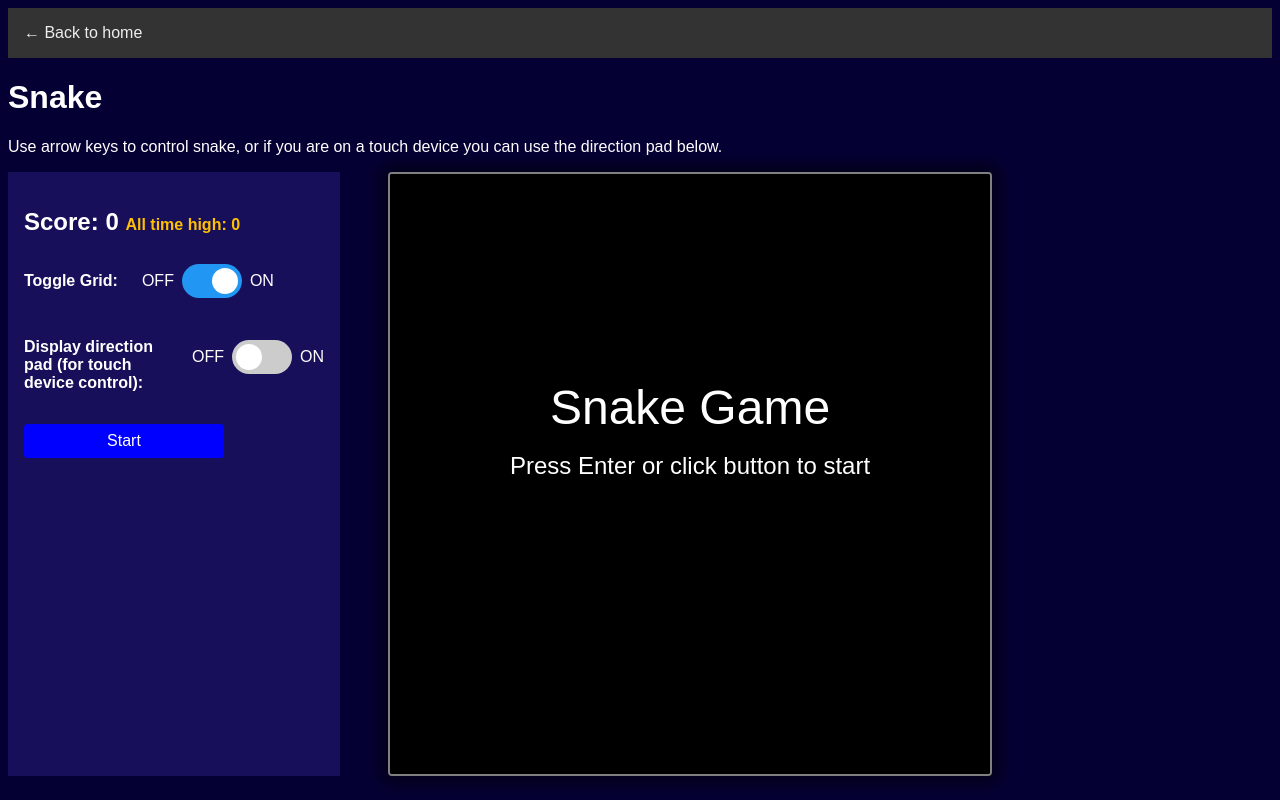
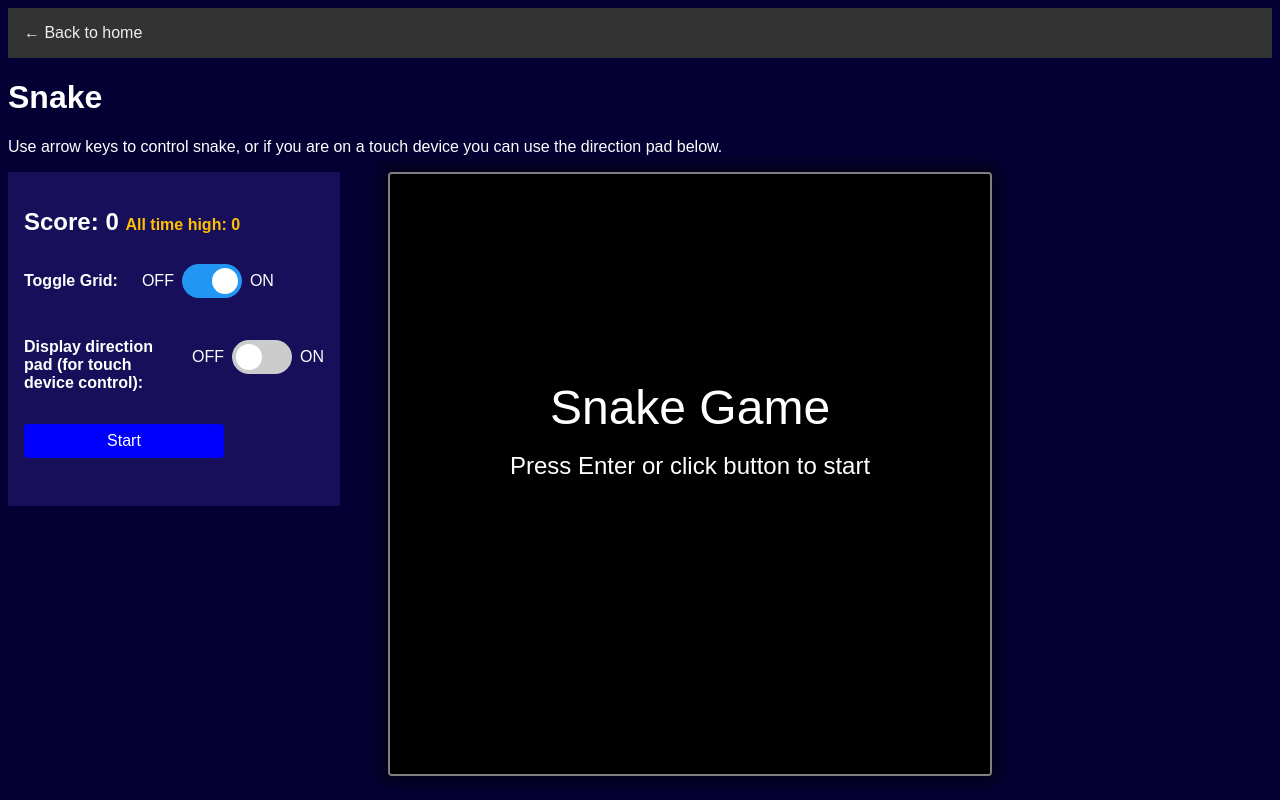
Before and after one commit to judeclark19/bits-and-bobs, a Next.js app: page /snake in a window 1280 px wide. Built offline with nearby package versions, Linux system fonts and the light colour scheme.

Commit message:
chore: Refactor SnakeCanvas styles and structure

```diff
--- a/app/snake/SnakeCanvas.styles.tsx
+++ b/app/snake/SnakeCanvas.styles.tsx
@@ -16,6 +16,7 @@ export const FlexDiv = styled.div<{
 
 export const SettingsDiv = styled.div`
   width: 300px;
+  height: fit-content;
   background-color: #170f5a;
   padding: 1rem;
   padding-bottom: 3rem;
--- a/app/snake/SnakeCanvas.tsx
+++ b/app/snake/SnakeCanvas.tsx
@@ -181,6 +181,7 @@ const SnakeCanvas = observer(() => {
             {snakeGameState.buttonText || "Start"}
           </ControlButton>
         </SettingsDiv>
+        <div>
           <canvas
             ref={canvasRef}
             width={snakeGameState.canvasWidth}
@@ -208,6 +209,7 @@ const SnakeCanvas = observer(() => {
               snakeGameState.snake.changeDirection("down");
             }}
           />
+        </div>
       </FlexDiv>
     </>
   );
```
Lines whose indentation alone changed are shown as unchanged.
